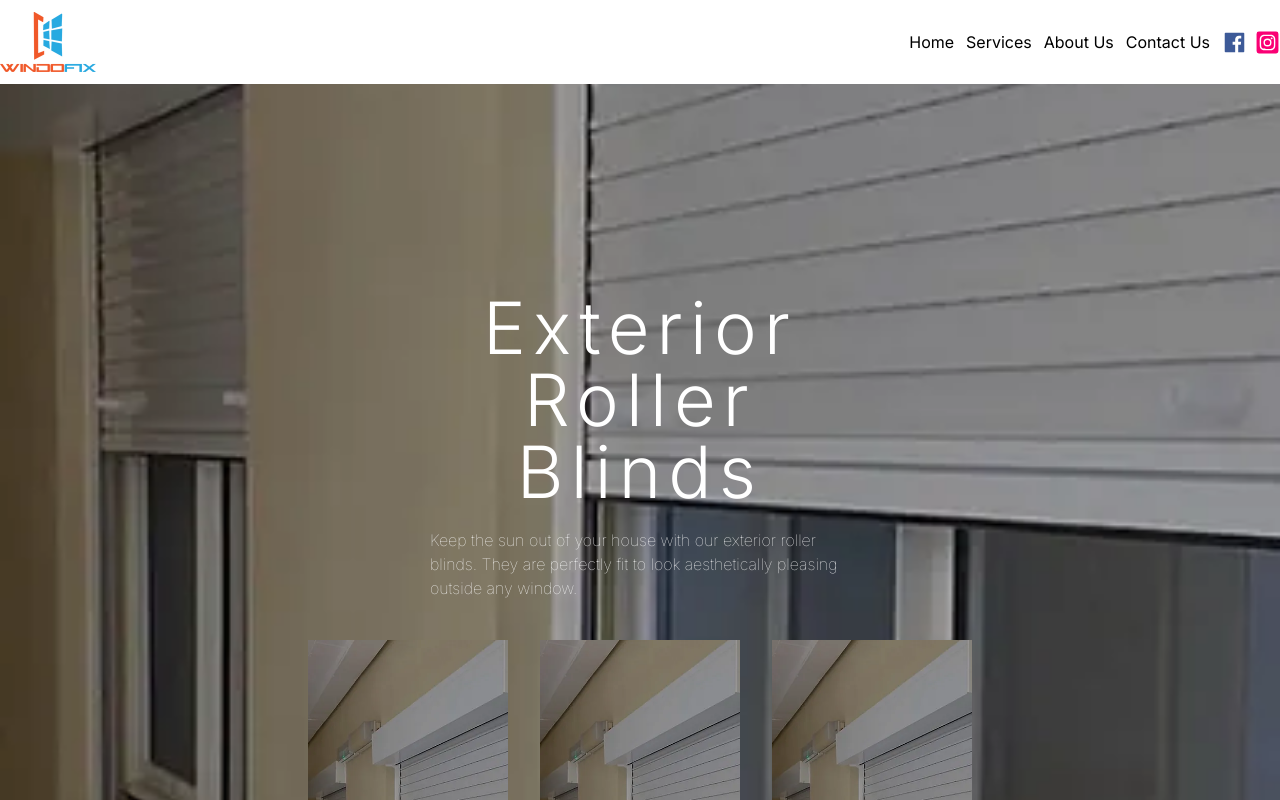
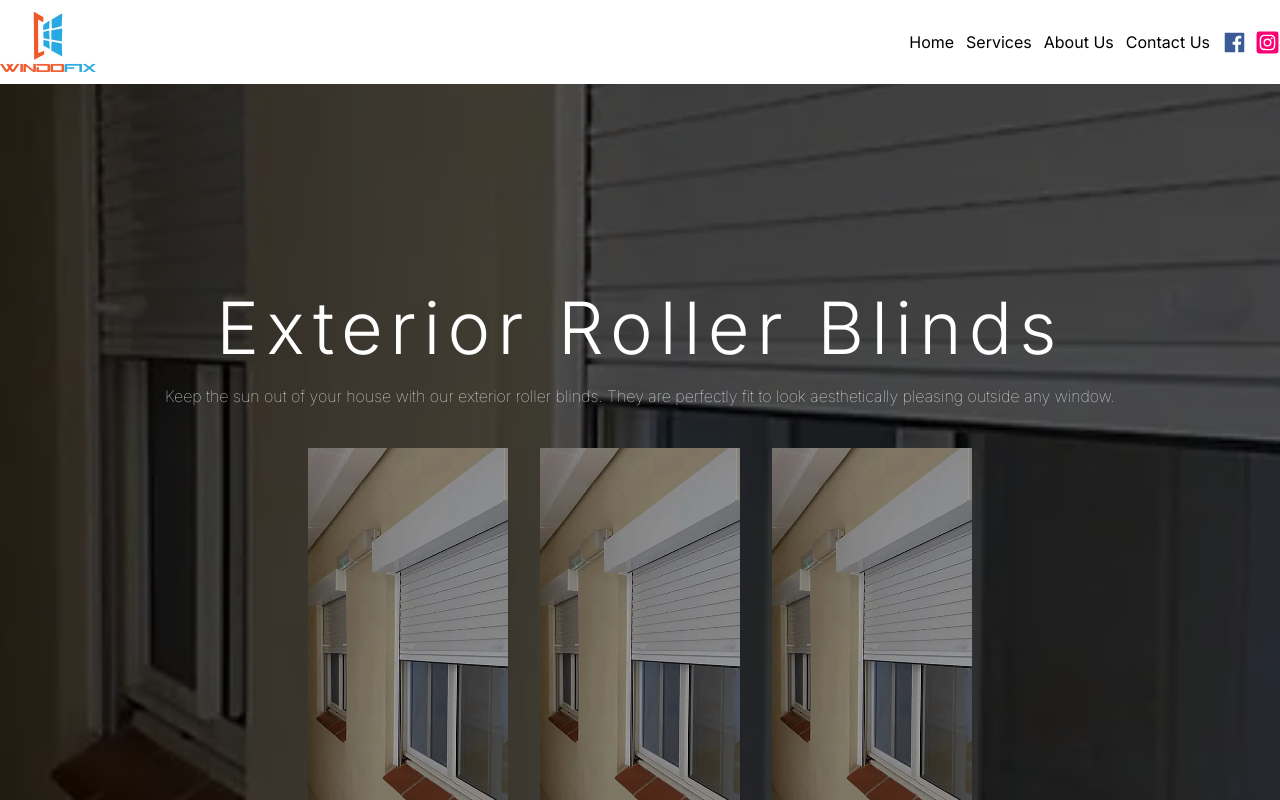
Before and after one commit to ElAndy94/windowfix, a Next.js app: page /exterior-roller-blinds in a window 1280 px wide. Shown: the top 800 px of the page. Built offline with nearby package versions, Linux system fonts and the light colour scheme.

Commit message:
working on the bg image

```diff
--- a/app/exterior-roller-blinds/page.tsx
+++ b/app/exterior-roller-blinds/page.tsx
@@ -1,3 +1,75 @@
+// import Image from "next/image";
+// import FooterPage from "../components/footer/page";
+// import { Metadata } from "next";
+
+// export const metadata: Metadata = {
+//   title: "Exterior RollerBlinds",
+//   description: `Keep the sun out of your house with our exterior roller blinds. They are perfectly fit to look aesthetically pleasing outside any window.`,
+// };
+
+// const ExteriorRollerBlinds = () => {
+//   return (
+//     <section className="mx-auto text-center text-white  md:h-screen relative">
+//       <div
+//         style={{
+//           // backgroundImage: 'url("/assets/exterior1.webp")',
+//           // backgroundSize: "cover",
+//           // backgroundRepeat: "no-repeat",
+//           // backgroundPosition: "center",
+//           // paddingBottom: "50px",
+//           background:
+//             ' url("/assets/exterior1.webp") center center no-repeat fixed',
+//           backgroundSize: "cover",
+//           paddingBottom: "50px",
+//         }}
+//       >
+//         <div className="pt-24">
+//           <div className="mb md:w-screen mx-auto">
+//             {/* <span className="absolute w-screen h-[900px] bg-opacity-50 bg-black z-0 top-0 left-0 "></span> */}
+//             <h1 className="md:text-7xl text-4xl tracking-widest font-light pt-28">
+//               Exterior Roller Blinds
+//             </h1>
+//             <p className="mt-5 mx-auto font-thin text-center">
+//               Keep the sun out of your house with our exterior roller blinds.
+//               They are perfectly fit to look aesthetically pleasing outside any
+//               window.
+//             </p>
+//           </div>
+//           <div className="flex flex-col md:flex-row items-center justify-center md:gap-8 gap-4 mt-10">
+//             <div>
+//               <Image
+//                 src="/assets/exterior1.webp"
+//                 alt="picture of window"
+//                 width={200}
+//                 height={200}
+//               />
+//             </div>
+//             <div>
+//               <Image
+//                 src="/assets/exterior1.webp"
+//                 alt="picture of window"
+//                 width={200}
+//                 height={200}
+//               />
+//             </div>
+//             <div>
+//               <Image
+//                 src="/assets/exterior1.webp"
+//                 alt="picture of window"
+//                 width={200}
+//                 height={200}
+//               />
+//             </div>
+//           </div>
+//         </div>
+//       </div>
+//       <FooterPage />
+//     </section>
+//   );
+// };
+
+// export default ExteriorRollerBlinds;
+
 import Image from "next/image";
 import FooterPage from "../components/footer/page";
 import { Metadata } from "next";
@@ -9,7 +81,7 @@ export const metadata: Metadata = {
 
 const ExteriorRollerBlinds = () => {
   return (
-    <section className="mx-auto text-center text-white  md:h-screen">
+    <section className="mx-auto text-center text-white md:h-screen relative">
       <div
         style={{
           backgroundImage: 'url("/assets/exterior1.webp")',
@@ -17,20 +89,22 @@ const ExteriorRollerBlinds = () => {
           backgroundRepeat: "no-repeat",
           backgroundPosition: "center",
           paddingBottom: "50px",
+          position: "relative",
         }}
       >
-        <div className="pt-24">
-          <div className="mb md:w-[420px] mx-auto">
+        <div className="absolute inset-0 bg-black opacity-50"></div>
+        <div className="relative pt-24">
+          <div className="mb md:w-screen mx-auto relative z-10">
             <h1 className="md:text-7xl text-4xl tracking-widest font-light pt-28">
               Exterior Roller Blinds
             </h1>
-            <p className="mt-5 mx-auto font-thin md:text-left text-center">
+            <p className="mt-5 mx-auto font-thin text-center">
               Keep the sun out of your house with our exterior roller blinds.
               They are perfectly fit to look aesthetically pleasing outside any
               window.
             </p>
           </div>
-          <div className="flex flex-col md:flex-row items-center justify-center md:gap-8 gap-4 mt-10">
+          <div className="flex flex-col md:flex-row items-center justify-center md:gap-8 gap-4 mt-10 z-10">
             <div>
               <Image
                 src="/assets/exterior1.webp"
```
